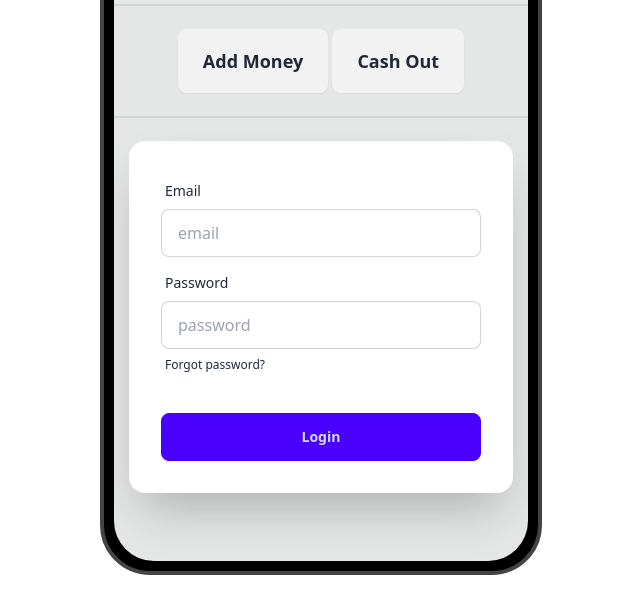
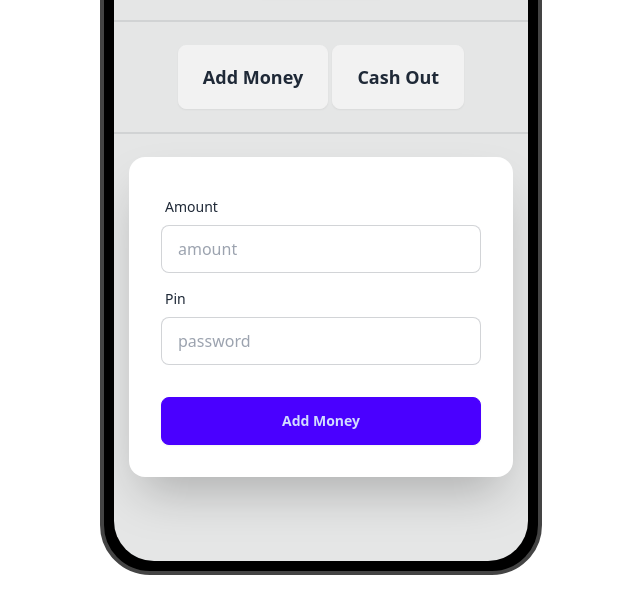
Before and after one commit to imonsheikh/payoo-MFS, a plain HTML site: page home.html in a window 1280 px wide. Shown: the part 207-800 px from the top of the page, without its empty margins (319-959 px from the left). Drawn offline with nearby package versions, Linux system fonts and the light colour scheme.

Commit message:
added a add money form and fixed issue

```diff
--- a/home.html
+++ b/home.html
@@ -44,21 +44,23 @@
                     <form class="card-body">
                       <div class="form-control">
                         <label class="label">
-                          <span class="label-text">Email</span>
+                          <span class="label-text">Amount</span>
                         </label>
-                        <input type="email" placeholder="email" class="input input-bordered" required />
+
+                        <input type="text" placeholder="amount" class="input input-bordered" required />
+
                       </div>
                       <div class="form-control">
                         <label class="label">
-                          <span class="label-text">Password</span>
+                          <span class="label-text">Pin</span>
                         </label>
-                        <input type="password" placeholder="password" class="input input-bordered" required />
-                        <label class="label">
-                          <a href="#" class="label-text-alt link link-hover">Forgot password?</a>
-                        </label>
+
+                        <input type="password" placeholder="password" class="input input-bordered" autocomplete="off"  required />
+
+
                       </div>
                       <div class="form-control mt-6">
-                        <button class="btn btn-primary">Login</button>
+                        <button class="btn btn-primary">Add Money</button>
                       </div>
                     </form>
                   </div>
@@ -72,5 +74,9 @@
         </div>
       </div>
    </main>
+
+
+   <!-- home javasctipt file anta  -->
+    <script src="./js/home.js"></script>
 </body>
 </html>
--- /dev/null
+++ b/js/home.js
@@ -0,0 +1 @@
+console.log('home added');
```
